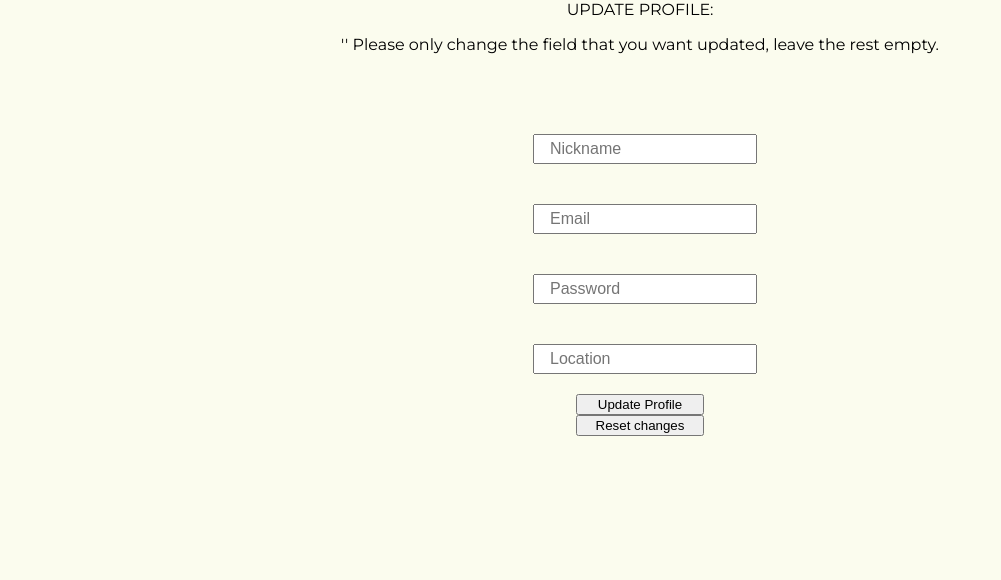
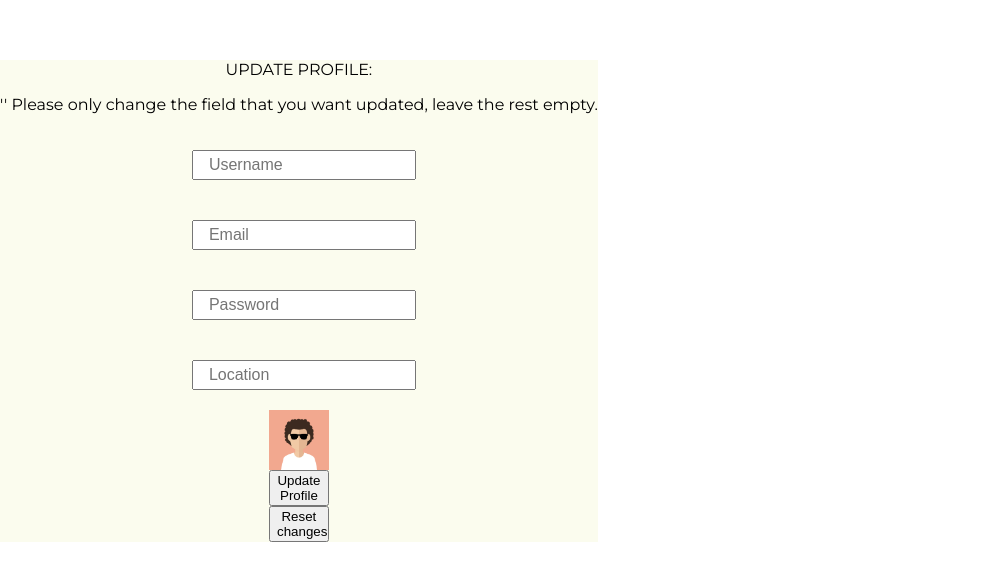
Before and after one commit to Build-Week-Foodie-Funz/front-end, a React (Create React App) app: page /editprofile in a window 1280 px wide. Shown: the top 580 px of the page, without its empty margins (0-1001 px from the left). Built offline with nearby package versions, Linux system fonts and the light colour scheme.

Commit message:
added photo folder and got reset changes button working on update user page going on to styling

```diff
--- a/src/components/EditUser.js
+++ b/src/components/EditUser.js
@@ -10,12 +10,13 @@
  *
  *
  */
-import React from 'react';
-import Formik, {withFormik, Field, Form} from 'formik';
-import styled from 'styled-components';
+import React, { useState } from "react";
+import Formik, { withFormik, Field, Form } from "formik";
+import styled from "styled-components";
+import profilePicture from "../images/defaultuser.png";
 
 const UserContainer = styled.div`
-    background-color: #FBFCEE;
+	background-color: #fbfcee;
 	width: 100%;
 `;
 
@@ -26,7 +27,7 @@ const UserInput = styled.div`
 `;
 
 const InputContainer = styled.div`
-    background-color: #FBFCEE;
+	background-color: #fbfcee;
 `;
 
 const StyledField = styled.input`
@@ -47,43 +48,77 @@ const ButtonContainer = styled.div`
 `;
 
 const EditUser = props => {
+	const [data, setDate] = useState("");
+	const initialState = {
+		username: "",
+		password: "",
+		email: "",
+		location: ""
+	};
+
 	return (
+		<Form id="update-form">
 			<UserContainer>
 				UPDATE PROFILE:
-            <p> '' Please only change the field that you want updated, leave the rest empty.</p>
-            <Form>
+				<p>
+					'' Please only change the field that you want updated, leave the
+					rest empty.
+				</p>
 				<InputContainer>
 					<UserInput>
-                        <StyledField type='text' name='nickname' placeholder='Nickname'/>
+						<StyledField
+							id="username-input"
+							type="text"
+							name="username"
+							placeholder="Username"
+						/>
 					</UserInput>
 					<UserInput>
-                        <StyledField type='email' name='email' placeholder='Email'/>
+						<StyledField type="email" name="email" placeholder="Email" />
 					</UserInput>
 					<UserInput>
-                        <StyledField type='password' name='password' placeholder='Password'/>
+						<StyledField
+							id="password-input"
+							type="password"
+							name="password"
+							placeholder="Password"
+						/>
 					</UserInput>
 					<UserInput>
-                        <StyledField type='location' name='area' placeholder='Location'/>
+						<StyledField
+							id="location-input"
+							type="text"
+							name="location"
+							placeholder="Location"
+						/>
 					</UserInput>
 				</InputContainer>
 				<ButtonContainer>
-                    <button>Update Profile</button>
-                    <button>Reset changes</button>
+					<img src={profilePicture}></img>
+					<button type="submit">Update Profile</button>
+					<button
+						onClick={
+							(window.onload = function() {
+								document.getElementById("update-form").reset();
+							})
+						}
+					>
+						Reset changes
+					</button>
 				</ButtonContainer>
+			</UserContainer>
 		</Form>
-        </UserContainer>
-        )
+	);
 };
 
 const FormikEditUser = withFormik({
-    mapPropsToValue({nickname, email, password, location, area}){
+	mapPropsToValue({ username, email, password, location }) {
 		return {
-            nickname: nickname || '',
-            email: email || '',
-            location: location || '',
-            password: password || '',
-            area: area || ''
-        }
+			username: username || "",
+			email: email || "",
+			location: location || "",
+			password: password || ""
+		};
 	}
 })(EditUser);
 
--- a/src/styles/variables.scss
+++ b/src/styles/variables.scss
@@ -0,0 +1,11 @@
+@mixin tablet {
+	@media (min-width: 600px) {
+		@content;
+	}
+}
+
+@mixin desktop {
+	@media (min-width: 1200px) {
+		@content;
+	}
+}
```
Also changed, not shown: src/images/defaultuser.png (added), 1 other file (tests, documents, lock files or other folders). Lines whose indentation alone changed are shown as unchanged.
